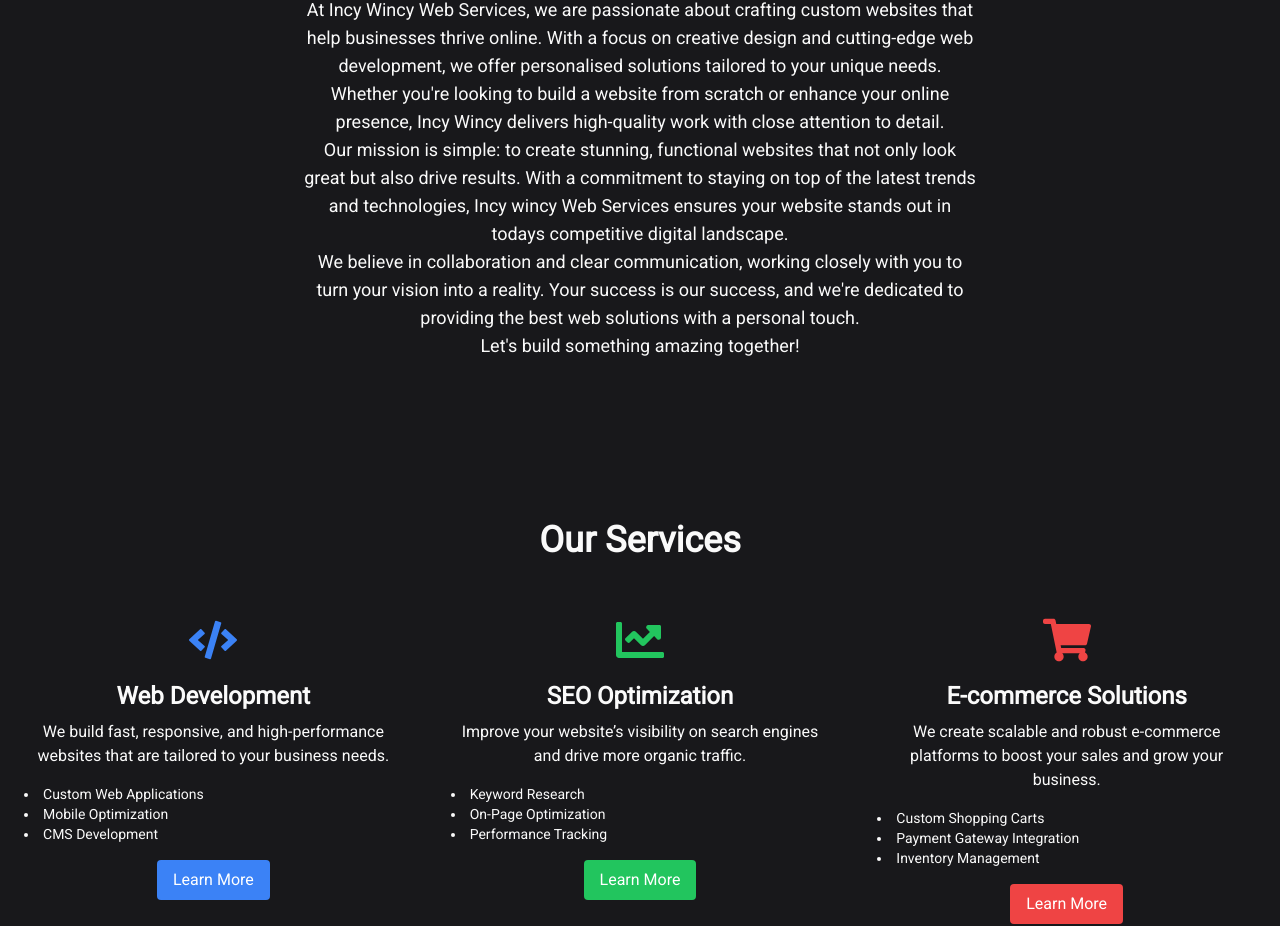
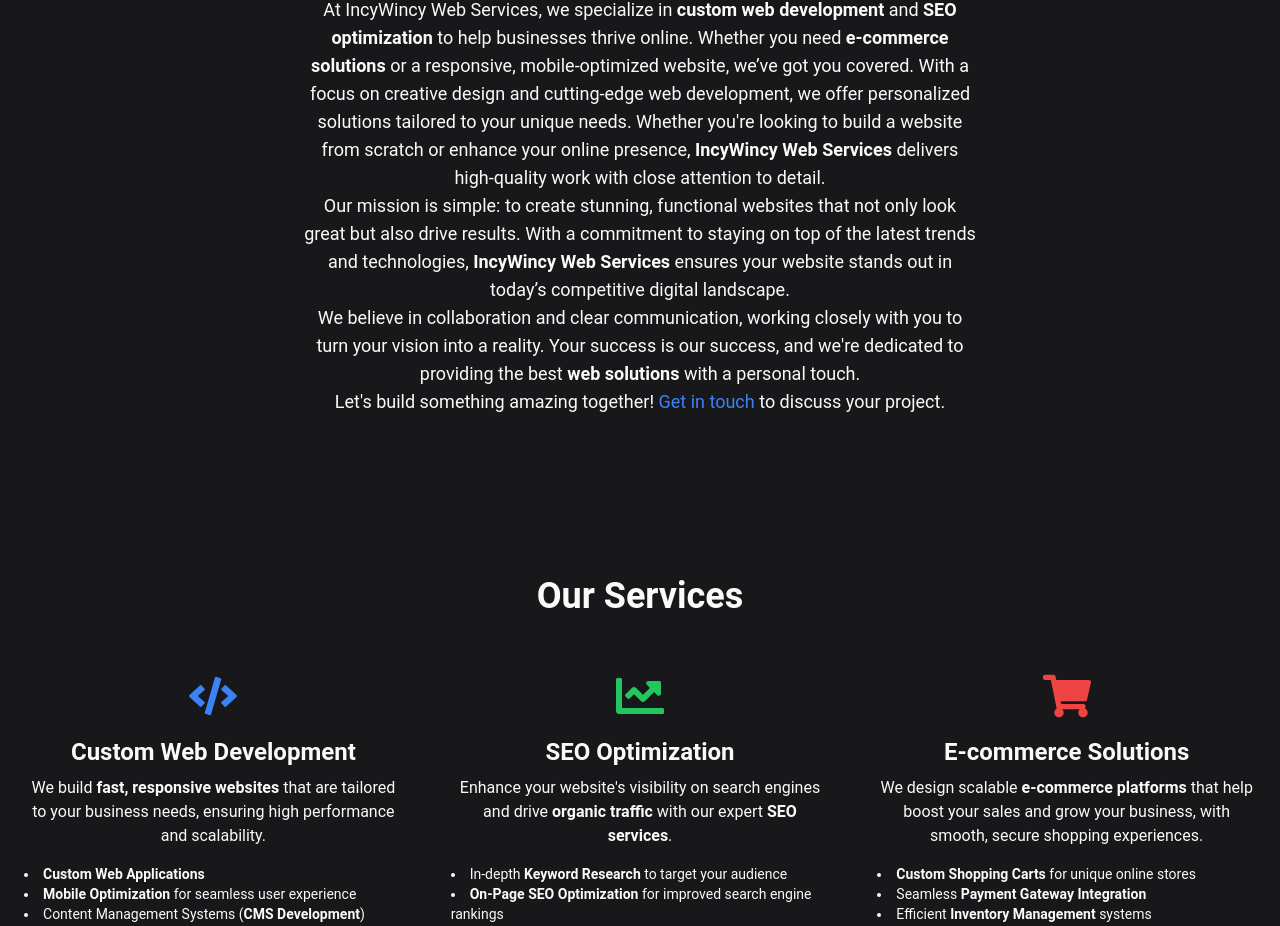
Before and after one commit to Mbutler1991/incywincy, a React (Vite) app in the folder incywincywebservices/: page / in a window 1280 px wide. Shown: the part 940-1866 px from the top of the page. Built offline with nearby package versions, Linux system fonts and the light colour scheme; no server answers.

Commit message:
optimised for SEO

```diff
--- a/incywincywebservices/index.html
+++ b/incywincywebservices/index.html
@@ -4,11 +4,14 @@
     <meta charset="UTF-8" />
     <link rel="icon" type="image/svg+xml" href="/vite.svg" />
     <meta name="viewport" content="width=device-width, initial-scale=1.0" />
-    <title>IncyWincy Web Services</title>
+    <title>IncyWincy Web Services | Custom Web Development & SEO Solutions</title>
+    <meta name="description" content="IncyWincy Web Services provides affordable custom web development, SEO optimization, and e-commerce solutions. Get in touch for a tailored website experience.">
+    <meta name="keywords" content="web development, SEO services, custom websites, e-commerce solutions, mobile optimization">
+
     <link rel="shortcut icon" href="favicon.ico" type="image/x-icon">
     <link rel="preconnect" href="https://fonts.googleapis.com">
     <link rel="preconnect" href="https://fonts.gstatic.com" crossorigin>
-    <link href="https://fonts.googleapis.com/css2?family=Poppins&family=Roboto:ital,wght@0,400;1,100&display=swap" rel="stylesheet">
+    <link rel="preload" href="https://fonts.googleapis.com/css2?family=Poppins&family=Roboto:ital,wght@0,400;1,100&display=swap" rel="stylesheet">
   </head>
   <body>
     <div id="root"></div>
--- a/incywincywebservices/package.json
+++ b/incywincywebservices/package.json
@@ -29,6 +29,6 @@
     "globals": "^15.9.0",
     "postcss": "^8.4.47",
     "tailwindcss": "^3.4.14",
-    "vite": "^5.4.8"
+    "vite": "^5.4.9"
   }
 }
--- a/incywincywebservices/src/components/AboutSection.jsx
+++ b/incywincywebservices/src/components/AboutSection.jsx
@@ -5,21 +5,23 @@
         <section id="about" className="py-20 bg-gray-100 text-center">
             <h2 className="text-4xl font-bold mb-4">About Us</h2>
             <p className="text-lg max-w-2xl mx-auto">
-                At Incy Wincy Web Services, we are passionate about crafting custom websites that help businesses thrive online.
-                With a focus on creative design and cutting-edge web development, we offer personalised solutions tailored to your unique needs.
-                Whether you're looking to build a website from scratch or enhance your online presence, Incy Wincy delivers high-quality work with close attention to detail.
+                At IncyWincy Web Services, we specialize in <strong>custom web development</strong> and <strong>SEO optimization</strong> to help businesses thrive online.
+                Whether you need <strong>e-commerce solutions</strong> or a responsive, mobile-optimized website, we’ve got you covered.
+                With a focus on creative design and cutting-edge web development, we offer personalized solutions tailored to your unique needs.
+                Whether you're looking to build a website from scratch or enhance your online presence, <strong>IncyWincy Web Services</strong> delivers high-quality work with close attention to detail.
             </p>
             <p className="text-lg max-w-2xl mx-auto">
                 Our mission is simple: to create stunning, functional websites that not only look great but also drive results.
-                With a commitment to staying on top of the latest trends and technologies, Incy wincy Web Services ensures your website stands out in todays competitive digital landscape.
+                With a commitment to staying on top of the latest trends and technologies, <strong>IncyWincy Web Services</strong> ensures your website stands out in today’s competitive digital landscape.
             </p>
             <p className="text-lg max-w-2xl mx-auto">
                 We believe in collaboration and clear communication, working closely with you to turn your vision into a reality.
-                Your success is our success, and we're dedicated to providing the best web solutions with a personal touch.
+                Your success is our success, and we're dedicated to providing the best <strong>web solutions</strong> with a personal touch.
             </p>
             <p className="text-lg max-w-2xl mx-auto">
-                Let's build something amazing together!
+                Let's build something amazing together! <a href="/contact" className="text-blue-500 hover:underline">Get in touch</a> to discuss your project.
             </p>
+
         </section>
     );
 }
--- a/incywincywebservices/src/components/ContactSection.jsx
+++ b/incywincywebservices/src/components/ContactSection.jsx
@@ -22,7 +22,6 @@
             .then(response => {
                 setSuccessMessage('Thank You! Your message has been sent!');
                 setFormData({ name: '', email: '', message: '' });
-                window.scrollTo(0, 0); // Scroll back to the top of the page
             })
             .catch(error => {
                 console.error('There was an error sending the message!', error);
--- a/incywincywebservices/src/components/HeroSection.jsx
+++ b/incywincywebservices/src/components/HeroSection.jsx
@@ -3,8 +3,8 @@
 const HeroSection = () => {
     return (
         <section className="flex flex-col items-center justify-center h-screen bg-gradient-to-l from-white via-silver to-gray text-white text-center px-4">
-            <h1 className="text-5xl font-bold mb-4 text-darkPurple max-w-xl mx-auto">Welcome to IncyWincy Web Services</h1>
-            <p className="text-xl mb-8 max-w-lg mx-auto">We build amazing web experiences</p>
+            <h2 className="text-5xl font-bold mb-4 text-darkPurple max-w-xl mx-auto">Welcome to IncyWincy Web Services</h2>
+            <h3 className="text-xl mb-8 max-w-lg mx-auto">We build amazing web experiences</h3>
             <a href="#contact" className="bg-white text-blue-500 px-6 py-3 rounded-full">Get in Touch</a>
         </section>
     );
--- a/incywincywebservices/src/components/ServicesSection.jsx
+++ b/incywincywebservices/src/components/ServicesSection.jsx
@@ -9,15 +9,14 @@
             <div className="flex flex-wrap justify-center">
                 {/* Web Development */}
                 <div className="w-full md:w-1/3 p-6">
-                    <FaCode className="text-5xl mx-auto mb-4 text-blue-500" /> {/* Icon */}
-                    <h3 className="text-2xl font-bold mb-2">Web Development</h3>
-                    <p>We build fast, responsive, and high-performance websites that are tailored to your business needs.</p>
+                    <FaCode className="text-5xl mx-auto mb-4 text-blue-500" />
+                    <h3 className="text-2xl font-bold mb-2">Custom Web Development</h3>
+                    <p>We build <strong>fast, responsive websites</strong> that are tailored to your business needs, ensuring high performance and scalability.</p>
                     <ul className="mt-4 text-sm list-disc list-inside text-left">
-                        <li>Custom Web Applications</li>
-                        <li>Mobile Optimization</li>
-                        <li>CMS Development</li>
+                        <li><strong>Custom Web Applications</strong></li>
+                        <li><strong>Mobile Optimization</strong> for seamless user experience</li>
+                        <li>Content Management Systems (<strong>CMS Development</strong>)</li>
                     </ul>
-                    {/* Wrap button with Link */}
                     <Link to="/web-development">
                         <button className="mt-4 bg-blue-500 text-white px-4 py-2 rounded">Learn More</button>
                     </Link>
@@ -25,15 +24,14 @@
 
                 {/* SEO Optimization */}
                 <div className="w-full md:w-1/3 p-6">
-                    <FaChartLine className="text-5xl mx-auto mb-4 text-green-500" /> {/* Icon */}
+                    <FaChartLine className="text-5xl mx-auto mb-4 text-green-500" />
                     <h3 className="text-2xl font-bold mb-2">SEO Optimization</h3>
-                    <p>Improve your website’s visibility on search engines and drive more organic traffic.</p>
+                    <p>Enhance your website's visibility on search engines and drive <strong>organic traffic</strong> with our expert <strong>SEO services</strong>.</p>
                     <ul className="mt-4 text-sm list-disc list-inside text-left">
-                        <li>Keyword Research</li>
-                        <li>On-Page Optimization</li>
-                        <li>Performance Tracking</li>
+                        <li>In-depth <strong>Keyword Research</strong> to target your audience</li>
+                        <li><strong>On-Page SEO Optimization</strong> for improved search engine rankings</li>
+                        <li>Regular <strong>Performance Tracking</strong> to monitor SEO results</li>
                     </ul>
-                    {/* Wrap button with Link */}
                     <Link to="/seo-optimization">
                         <button className="mt-4 bg-green-500 text-white px-4 py-2 rounded">Learn More</button>
                     </Link>
@@ -41,15 +39,14 @@
 
                 {/* E-commerce Solutions */}
                 <div className="w-full md:w-1/3 p-6">
-                    <FaShoppingCart className="text-5xl mx-auto mb-4 text-red-500" /> {/* Icon */}
+                    <FaShoppingCart className="text-5xl mx-auto mb-4 text-red-500" />
                     <h3 className="text-2xl font-bold mb-2">E-commerce Solutions</h3>
-                    <p>We create scalable and robust e-commerce platforms to boost your sales and grow your business.</p>
+                    <p>We design scalable <strong>e-commerce platforms</strong> that help boost your sales and grow your business, with smooth, secure shopping experiences.</p>
                     <ul className="mt-4 text-sm list-disc list-inside text-left">
-                        <li>Custom Shopping Carts</li>
-                        <li>Payment Gateway Integration</li>
-                        <li>Inventory Management</li>
+                        <li><strong>Custom Shopping Carts</strong> for unique online stores</li>
+                        <li>Seamless <strong>Payment Gateway Integration</strong></li>
+                        <li>Efficient <strong>Inventory Management</strong> systems</li>
                     </ul>
-                    {/* Wrap button with Link */}
                     <Link to="/ecommerce-solutions">
                         <button className="mt-4 bg-red-500 text-white px-4 py-2 rounded">Learn More</button>
                     </Link>
--- a/incywincywebservices/src/pages/EcommerceSolutions.jsx
+++ b/incywincywebservices/src/pages/EcommerceSolutions.jsx
@@ -1,6 +1,4 @@
-// src/pages/EcommerceSolutions.jsx
 import React from "react";
-import { Link } from "react-router-dom";
 import { FaShoppingCart, FaStore, FaCreditCard, FaShippingFast, FaGift } from 'react-icons/fa';
 import ContactForm from "../components/ContactSection";
 
@@ -8,73 +6,69 @@
   return (
     <section className="py-20 text-center">
       {/* Header Section */}
-      <h2 className="text-4xl font-bold mb-4">E-commerce Solutions</h2>
+      <h1 className="text-4xl font-bold mb-4">Custom E-commerce Solutions in Ireland</h1>
       <p className="mb-6 text-lg">
-        We design and develop custom e-commerce platforms with secure payment systems, shopping carts, and inventory management.
+        We design and develop custom <strong>e-commerce platforms</strong> with secure payment systems, custom shopping carts, and inventory management for businesses across <strong>Co. Clare</strong> and <strong>Ireland</strong>.
       </p>
 
       {/* List of Services with Icons */}
       <ul className="list-none space-y-4 mb-6 text-left max-w-xl mx-auto">
         <li className="flex items-center">
-          <FaShoppingCart className="text-red-600 mr-2" /> Custom Shopping Carts
+          <FaShoppingCart className="text-red-600 mr-2" /> Custom Shopping Carts for seamless user experience
         </li>
         <li className="flex items-center">
-          <FaCreditCard className="text-red-600 mr-2" /> Secure Payment Gateways
+          <FaCreditCard className="text-red-600 mr-2" /> Secure Payment Gateways for your e-commerce store
         </li>
         <li className="flex items-center">
-          <FaStore className="text-red-600 mr-2" /> Inventory Management
+          <FaStore className="text-red-600 mr-2" /> Real-time Inventory Management systems
         </li>
         <li className="flex items-center">
-          <FaShippingFast className="text-red-600 mr-2" /> Responsive Design
+          <FaShippingFast className="text-red-600 mr-2" /> Fully Responsive Design for mobile optimization
         </li>
         <li className="flex items-center">
-          <FaGift className="text-red-600 mr-2" /> Product Pages with Reviews
+          <FaGift className="text-red-600 mr-2" /> Product Pages with Reviews to drive more conversions
         </li>
       </ul>
 
       {/* Why Choose Us Section */}
-      <h3 className="text-2xl font-bold mb-4">Why Choose Us?</h3>
+      <h2 className="text-3xl font-bold mb-4">Why Choose Our E-commerce Solutions in Co. Clare?</h2>
       <p className="mb-6 text-lg">
-        We understand the unique challenges of building an online store. That’s why we focus on creating platforms that are:
+        We understand the unique challenges of building an online store, and our custom e-commerce platforms are built with the following benefits:
       </p>
       <ul className="list-none space-y-4 mb-6 text-left max-w-xl mx-auto">
         <li className="flex items-center">
-          <FaShoppingCart className="text-red-600 mr-2" /> Scalable for future growth.
+          <FaShoppingCart className="text-red-600 mr-2" /> Scalable for future growth of your business
         </li>
         <li className="flex items-center">
-          <FaCreditCard className="text-red-600 mr-2" /> Secure with reliable payment gateways.
+          <FaCreditCard className="text-red-600 mr-2" /> Secure Payment Gateways for peace of mind
         </li>
         <li className="flex items-center">
-          <FaShippingFast className="text-red-600 mr-2" /> Optimized for fast loading speeds.
+          <FaShippingFast className="text-red-600 mr-2" /> Optimized for fast loading speeds and user experience
         </li>
         <li className="flex items-center">
-          <FaGift className="text-red-600 mr-2" /> Customer-centric with easy navigation.
+          <FaGift className="text-red-600 mr-2" /> Customer-friendly navigation for seamless shopping
         </li>
         <li className="flex items-center">
-          <FaStore className="text-red-600 mr-2" /> Mobile-friendly to reach every customer.
+          <FaStore className="text-red-600 mr-2" /> Mobile-Friendly and optimized for all devices
         </li>
       </ul>
-
-
-      {/* Call to Action */}
-      <div className="mt-6">
-        <button
-          className="text-white bg-red-600 hover:bg-red-700 px-6 py-3 rounded-lg shadow-md"
-          onClick={() => window.scrollTo(0, document.body.scrollHeight)}
-        >
-          Get Started Today
-        </button>
-      </div>
 
       {/* Back to Home */}
       <div className="mt-6">
         <Link to="/" className="text-blue-500 underline">Back to Home</Link>
       </div>
 
-      {/* Contact Form Section */}
-      <section className="mt-20">
-        <ContactForm />  {/* This renders the contact form at the bottom */}
+      {/* Call to Action - Contact Form */}
+      <h2 className="text-2xl font-bold mb-4">Get Started with Us Today!</h2>
+      <p className="mb-6 text-lg">
+        Interested in scaling your online business? Fill out the contact form below, and let's discuss your e-commerce needs.
+      </p>
+
+      {/* Contact Form Section - Primary Call to Action */}
+      <section className="mt-10">
+        <ContactForm />  {/* This renders the contact form as the CTA */}
       </section>
+
     </section>
   );
 };
--- a/incywincywebservices/src/pages/SeoOptimization.jsx
+++ b/incywincywebservices/src/pages/SeoOptimization.jsx
@@ -7,7 +7,7 @@
   return (
     <section className="py-20 text-center">
       {/* Header Section */}
-      <h2 className="text-4xl font-bold mb-4">SEO Optimization</h2>
+      <h2 className="text-4xl font-bold mb-4">SEO Optimization Services in Ireland</h2>
       <p className="mb-6 text-lg">
         Improve your website's visibility on search engines. We use proven techniques like keyword research, on-page optimization, and link building.
       </p>
@@ -54,16 +54,6 @@
         </li>
       </ul>
 
-      {/* Call to Action */}
-      <div className="mt-6">
-        <button
-          className="text-white bg-green-600 hover:bg-green-700 px-6 py-3 rounded-lg shadow-md"
-          onClick={() => window.scrollTo(0, document.body.scrollHeight)}
-        >
-          Start Optimizing Now
-        </button>
-      </div>
-
       {/* Back to Home */}
       <div className="mt-6">
         <Link to="/" className="text-blue-500 underline">Back to Home</Link>
```
Also changed, not shown: incywincywebservices/src/pages/WebDevelopment.jsx (+0 -10 lines), 1 other file (tests, documents, lock files or other folders).
